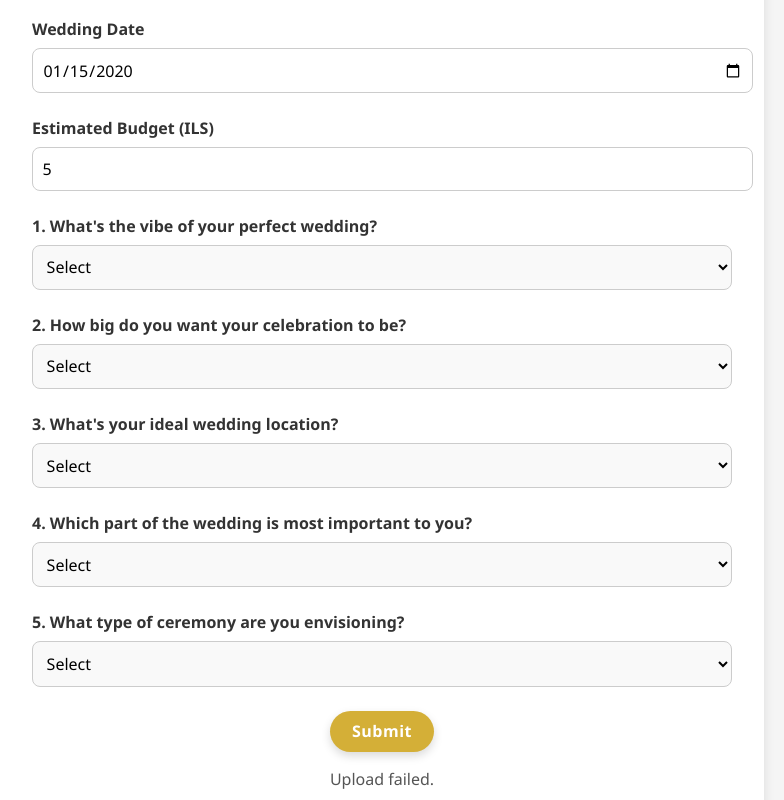
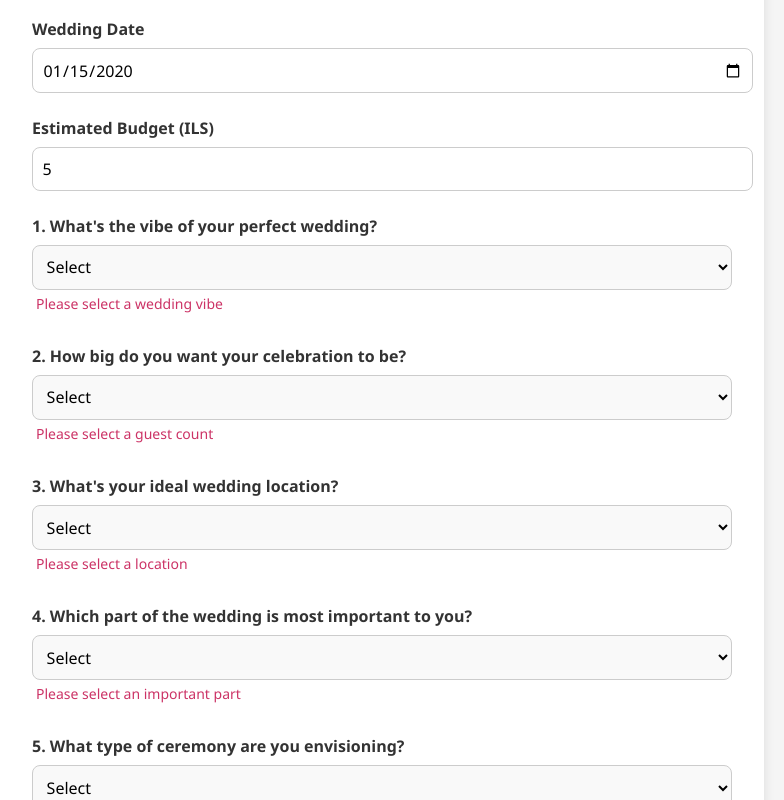
Before and after one commit to zivklein21/WeddingzAI-Front, a React (Vite) app in the folder frontend/WeddingzAIFront/: page / in a window 1280 px wide. Both pictures are taken after typing "Sample", "Sample", "2020-01-15", "5" into the empty fields and a click on the button "Submit". Shown: the part 357-1157 px from the top of the page, without its empty margins (258-1042 px from the left). Built offline with nearby package versions, Linux system fonts and the light colour scheme; no server answers.

Commit message:
added zod

```diff
--- a/frontend/WeddingzAIFront/src/components/PrefForm/PrefForm.module.css
+++ b/frontend/WeddingzAIFront/src/components/PrefForm/PrefForm.module.css
@@ -266,3 +266,14 @@
 .priorityLow {
   background-color: #43a047;
 }
+
+.formGroup .fieldError {
+  color: #cc3366;
+  font-size: 0.875rem;
+  margin-top: 0.25rem;
+  font-weight: 500;
+  padding-left: 0.25rem;
+  display: flex;
+  align-items: center;
+  text-align: center;
+}
--- a/frontend/WeddingzAIFront/src/components/PrefForm/PrefForm.tsx
+++ b/frontend/WeddingzAIFront/src/components/PrefForm/PrefForm.tsx
@@ -1,23 +1,29 @@
 import React, { useState } from "react";
 import { useNavigate } from "react-router-dom";
+import { z } from "zod";
 import styles from "./PrefForm.module.css";
 import formService from "../../services/form-service";
 
-interface FormData {
-  bride: string;
-  groom: string;
-  weddingDate: string;
-  vibe: string;
-  guestCount: string;
-  location: string;
-  estimatedBudget: string;
-  importantPart: string;
-  ceremonyType: string;
-  guestExperience: string;
-  planningTime: string;
-  foodStyle: string;
-  mustHave: string;
-}
+console.log(styles.fieldError);
+
+// Define the Zod schema
+const formSchema = z.object({
+  bride: z.string().min(1, "Bride's name is required"),
+  groom: z.string().min(1, "Groom's name is required"),
+  weddingDate: z.string().min(1, "Wedding date is required"),
+  estimatedBudget: z.string().min(1, "Estimated budget is required"),
+  vibe: z.string().min(1, "Please select a wedding vibe"),
+  guestCount: z.string().min(1, "Please select a guest count"),
+  location: z.string().min(1, "Please select a location"),
+  importantPart: z.string().min(1, "Please select an important part"),
+  ceremonyType: z.string().min(1, "Please select a ceremony type"),
+  guestExperience: z.string().optional(),
+  planningTime: z.string().optional(),
+  foodStyle: z.string().optional(),
+  mustHave: z.string().optional(),
+});
+
+type FormData = z.infer<typeof formSchema>;
 
 export default function PrefForm() {
   const [formData, setFormData] = useState<FormData>({
@@ -36,18 +42,33 @@ export default function PrefForm() {
     mustHave: "",
   });
 
+  const [formErrors, setFormErrors] = useState<Record<string, string>>({});
   const [submitError, setSubmitError] = useState<string | null>(null);
   const [loading, setLoading] = useState<boolean>(false);
   const navigate = useNavigate();
 
   const handleChange = (field: keyof FormData, value: string) => {
     setFormData((prev) => ({ ...prev, [field]: value }));
+    setFormErrors((prev) => ({ ...prev, [field]: "" })); // Clear error when user types
   };
 
   const handleSubmit = async (e: React.FormEvent<HTMLFormElement>) => {
     e.preventDefault();
     setLoading(true);
     setSubmitError(null);
+
+    const validation = formSchema.safeParse(formData);
+
+    if (!validation.success) {
+      const fieldErrors: Record<string, string> = {};
+      validation.error.errors.forEach((err) => {
+        const field = err.path[0] as string;
+        fieldErrors[field] = err.message;
+      });
+      setFormErrors(fieldErrors);
+      setLoading(false);
+      return;
+    }
 
     try {
       const jsonBlob = new Blob([JSON.stringify(formData, null, 2)], {
@@ -79,111 +100,67 @@ export default function PrefForm() {
         <p>Please answer the following questions to help us create your personalized wedding to-do list.</p>
 
         <form onSubmit={handleSubmit}>
-          <div className={styles.formGroup}>
-            <label>Bride's Name</label>
-            <input
-              type="text"
-              value={formData.bride}
-              onChange={(e) => handleChange("bride", e.target.value)}
-              placeholder="Enter bride's name"
-            />
-          </div>
+          {[
+            { label: "Bride's Name", field: "bride" },
+            { label: "Groom's Name", field: "groom" },
+            { label: "Wedding Date", field: "weddingDate", type: "date" },
+            { label: "Estimated Budget (ILS)", field: "estimatedBudget", type: "number" },
+          ].map(({ label, field, type = "text" }) => (
+            <div key={field} className={styles.formGroup}>
+              <label>{label}</label>
+              <input
+                type={type}
+                value={formData[field as keyof FormData]}
+                onChange={(e) => handleChange(field as keyof FormData, e.target.value)}
+              />
+              {formErrors[field] && <p className={styles.fieldError}>{formErrors[field]}</p>}
+            </div>
+          ))}
 
-          <div className={styles.formGroup}>
-            <label>Groom's Name</label>
-            <input
-              type="text"
-              value={formData.groom}
-              onChange={(e) => handleChange("groom", e.target.value)}
-              placeholder="Enter groom's name"
-            />
-          </div>
-
-          <div className={styles.formGroup}>
-            <label>Wedding Date</label>
-            <input
-              type="date"
-              value={formData.weddingDate}
-              onChange={(e) => handleChange("weddingDate", e.target.value)}
-            />
-          </div>
-
-          <div className={styles.formGroup}>
-            <label>Estimated Budget (ILS)</label>
-            <input
-              type="number"
-              min="0"
-              value={formData.estimatedBudget}
-              onChange={(e) => handleChange("estimatedBudget", e.target.value)}
-              placeholder="Enter estimated budget"
-            />
-          </div>
-
-          <div className={styles.formGroup}>
-            <label>1. What's the vibe of your perfect wedding?</label>
-            <select value={formData.vibe} onChange={(e) => handleChange("vibe", e.target.value)}>
-              <option value="">Select</option>
-              <option>Intimate & cozy</option>
-              <option>Classic & elegant</option>
-              <option>Fun & colorful</option>
-              <option>Glamorous & luxe</option>
-              <option>Rustic & outdoorsy</option>
-              <option>I’m not sure yet</option>
-            </select>
-          </div>
-
-          <div className={styles.formGroup}>
-            <label>2. How big do you want your celebration to be?</label>
-            <select value={formData.guestCount} onChange={(e) => handleChange("guestCount", e.target.value)}>
-              <option value="">Select</option>
-              <option>Just the two of us (elopement)</option>
-              <option>Under 50 guests</option>
-              <option>50–100 guests</option>
-              <option>100–200 guests</option>
-              <option>200+ guests</option>
-            </select>
-          </div>
-
-          <div className={styles.formGroup}>
-            <label>3. What's your ideal wedding location?</label>
-            <select value={formData.location} onChange={(e) => handleChange("location", e.target.value)}>
-              <option value="">Select</option>
-              <option>Local venue in our hometown</option>
-              <option>Destination wedding</option>
-              <option>Beach or outdoor setting</option>
-              <option>City/urban vibes</option>
-              <option>Private home or backyard</option>
-              <option>Still exploring</option>
-            </select>
-          </div>
-
-          <div className={styles.formGroup}>
-            <label>4. Which part of the wedding is most important to you?</label>
-            <select value={formData.importantPart} onChange={(e) => handleChange("importantPart", e.target.value)}>
-              <option value="">Select</option>
-              <option>The ceremony</option>
-              <option>The party/reception</option>
-              <option>Food and drinks</option>
-              <option>The dress/outfits</option>
-              <option>Photos and memories</option>
-              <option>All of it!</option>
-            </select>
-          </div>
-
-          <div className={styles.formGroup}>
-            <label>5. What type of ceremony are you envisioning?</label>
-            <select value={formData.ceremonyType} onChange={(e) => handleChange("ceremonyType", e.target.value)}>
-              <option value="">Select</option>
-              <option>Religious/traditional</option>
-              <option>Civil/legal</option>
-              <option>Spiritual but not religious</option>
-              <option>Cultural/family-oriented</option>
-              <option>Not sure yet</option>
-            </select>
-          </div>
+          {/* Vibe, guestCount, location, etc. */}
+          {[
+            {
+              label: "1. What's the vibe of your perfect wedding?",
+              field: "vibe",
+              options: ["Intimate & cozy", "Classic & elegant", "Fun & colorful", "Glamorous & luxe", "Rustic & outdoorsy", "I’m not sure yet"],
+            },
+            {
+              label: "2. How big do you want your celebration to be?",
+              field: "guestCount",
+              options: ["Just the two of us (elopement)", "Under 50 guests", "50–100 guests", "100–200 guests", "200+ guests"],
+            },
+            {
+              label: "3. What's your ideal wedding location?",
+              field: "location",
+              options: ["Local venue in our hometown", "Destination wedding", "Beach or outdoor setting", "City/urban vibes", "Private home or backyard", "Still exploring"],
+            },
+            {
+              label: "4. Which part of the wedding is most important to you?",
+              field: "importantPart",
+              options: ["The ceremony", "The party/reception", "Food and drinks", "The dress/outfits", "Photos and memories", "All of it!"],
+            },
+            {
+              label: "5. What type of ceremony are you envisioning?",
+              field: "ceremonyType",
+              options: ["Religious/traditional", "Civil/legal", "Spiritual but not religious", "Cultural/family-oriented", "Not sure yet"],
+            },
+          ].map(({ label, field, options }) => (
+            <div key={field} className={styles.formGroup}>
+              <label>{label}</label>
+              <select
+                value={formData[field as keyof FormData]}
+                onChange={(e) => handleChange(field as keyof FormData, e.target.value)}
+              >
+                <option value="">Select</option>
+                {options.map((opt) => (
+                  <option key={opt}>{opt}</option>
+                ))}
+              </select>
+              {formErrors[field] && <p className={styles.fieldError}>{formErrors[field]}</p>}
+            </div>
+          ))}
 
           <button type="submit" className={styles.uploadButton}>Submit</button>
-
           {loading && <p className={styles.loading}>Generating your to-do list...</p>}
           {submitError && <p className={styles.errorMessage}>{submitError}</p>}
         </form>
```
Also changed, not shown: frontend/WeddingzAIFront/src/components/TodoList/TodoList.module.css (indentation only).
